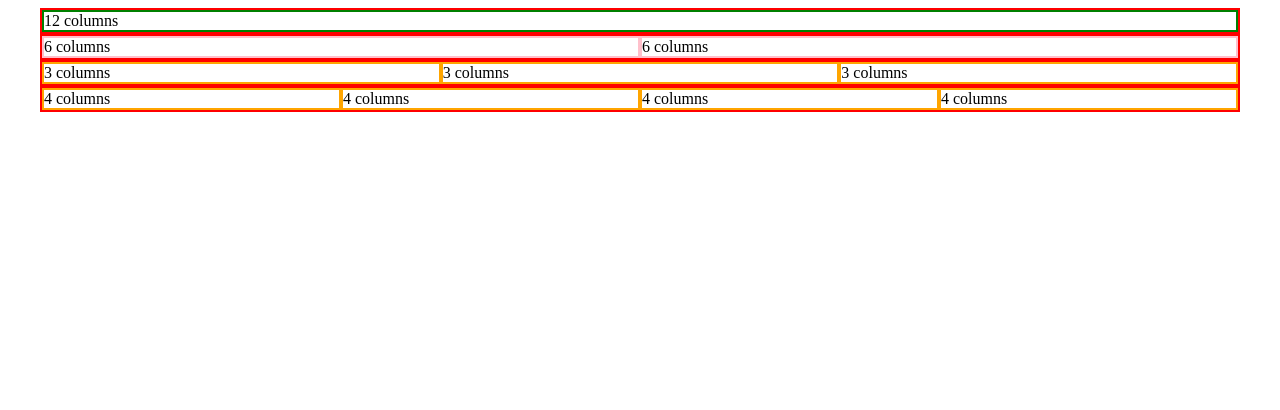
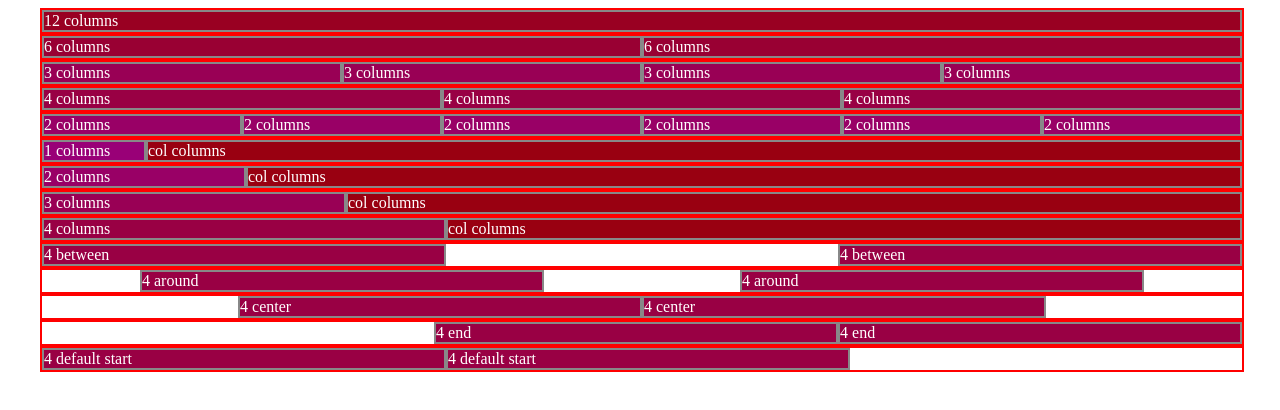
Before and after one commit to anniles/grid, a website: page index.html in a window 1280 px wide. Drawn offline with Linux system fonts and the light colour scheme.

Commit message:
grid style

```diff
--- a/assets/sass/style.sass
+++ b/assets/sass/style.sass
@@ -3,31 +3,80 @@
 	width: 100%
 	margin: 0 auto
 
+.col
+	flex: 1
+	width: auto
+	border: 2px solid #888
+	color: #fff
+	background-color: #901;
+
 .row
 	display: flex
 	border: 2px solid red
+	width: 100%
 
 .col-12
 	width: 100%
-	border: 2px solid green
+	border: 2px solid #888
+	color: #fff
+	background-color: #902;
 
 .col-6
 	width: 50%
-	border: 2px solid pink
+	border: 2px solid #888
+	color: #fff
+	background-color: #903;
 
 .col-4
 	width: 33.33%
-	border: 2px solid orange
+	border: 2px solid #888
+	color: #fff
+	background-color: #904;
 
 .col-3
-	width: 66.66%
-	border: 2px solid orange
+	width: 25%
+	border: 2px solid #888
+	color: #fff
+	background-color: #905;
 
+.col-2
+	width: 16.66%
+	border: 2px solid #888
+	color: #fff
+	background-color: #906;
 
+.col-1
+	width: 8.33%
+	border: 2px solid #888
+	color: #fff
+	background-color: #907;
 
-    // .col-1{ width: 16.66%; }
-    // .col-2{ width: 33.33%; }
-    // .col-3{ width: 50%;    }
-    // .col-4{ width: 66.66%; }
-    // .col-5{ width: 83.33%; }
-    // .col-6{ width: 100%;   }
+.between
+	display: flex
+	justify-content: space-between
+
+.around
+	display: flex
+	justify-content: space-around
+
+.center
+	display: flex
+	justify-content: center
+
+.end
+	display: flex
+	justify-content: flex-end
+
+/* Main Widths */
+// .bit-1  {width: 100%;}
+// .bit-2  {width: 50%;}
+// .bit-3  {width: 33.33%;}
+// .bit-4  {width: 25%;}
+// .bit-5  {width: 20%;}
+// .bit-6  {width: 16.6666666667%;}
+// .bit-7  {width: 14.2857142857%;}
+// .bit-8  {width: 12.5%;}
+// .bit-9  {width: 11.1111111111%;}
+// .bit-10 {width: 10%;}
+// .bit-11 {width: 9.09090909091%;}
+// .bit-12 {width: 8.33%;}
--- a/index.html
+++ b/index.html
@@ -21,13 +21,67 @@
 			<div class="col-3">3 columns</div>
 			<div class="col-3">3 columns</div>
 			<div class="col-3">3 columns</div>
+			<div class="col-3">3 columns</div>
 		</div>
 
 		<div class="row">
 			<div class="col-4">4 columns</div>
 			<div class="col-4">4 columns</div>
 			<div class="col-4">4 columns</div>
+		</div>
+
+		<div class="row">
+			<div class="col-2">2 columns</div>
+			<div class="col-2">2 columns</div>
+			<div class="col-2">2 columns</div>
+			<div class="col-2">2 columns</div>
+			<div class="col-2">2 columns</div>
+			<div class="col-2">2 columns</div>
+		</div>
+
+		<div class="row">
+			<div class="col-1">1 columns</div>
+			<div class="col">col columns</div>
+		</div>
+
+		<div class="row">
+			<div class="col-2">2 columns</div>
+			<div class="col">col columns</div>
+		</div>
+
+		<div class="row">
+			<div class="col-3">3 columns</div>
+			<div class="col">col columns</div>
+		</div>
+
+		<div class="row">
 			<div class="col-4">4 columns</div>
+			<div class="col">col columns</div>
+		</div>
+
+		<div class="row between">
+			<div class="col-4">4 between</div>
+			<div class="col-4">4 between</div>
+		</div>
+
+		<div class="row around">
+			<div class="col-4">4 around</div>
+			<div class="col-4">4 around</div>
+		</div>
+
+		<div class="row center">
+			<div class="col-4">4 center</div>
+			<div class="col-4">4 center</div>
+		</div>
+
+		<div class="row end">
+			<div class="col-4">4 end</div>
+			<div class="col-4">4 end</div>
+		</div>
+
+		<div class="row">
+			<div class="col-4">4 default start</div>
+			<div class="col-4">4 default start</div>
 		</div>
 	</div>
 
```
Also changed, not shown: assets/css/style.css.
